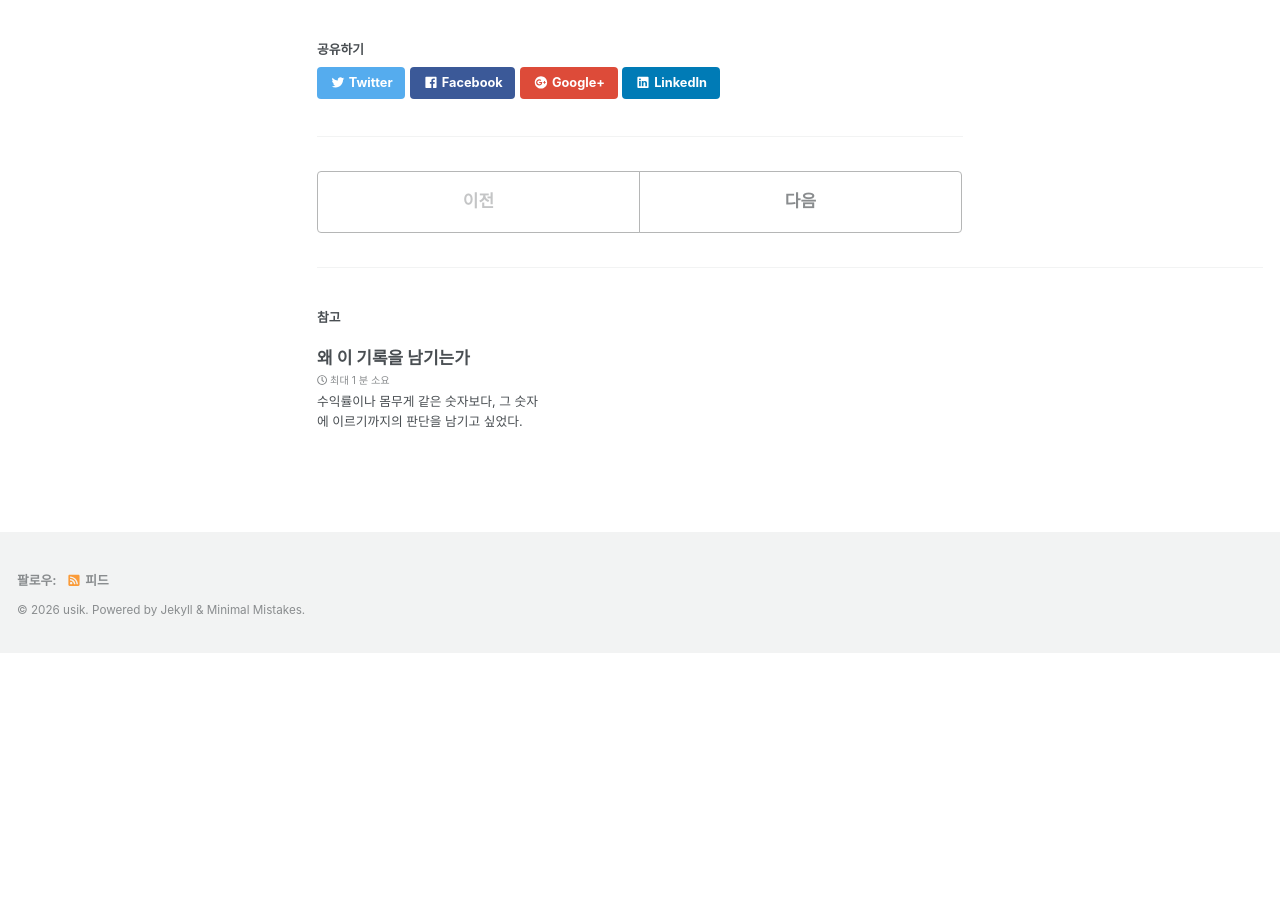
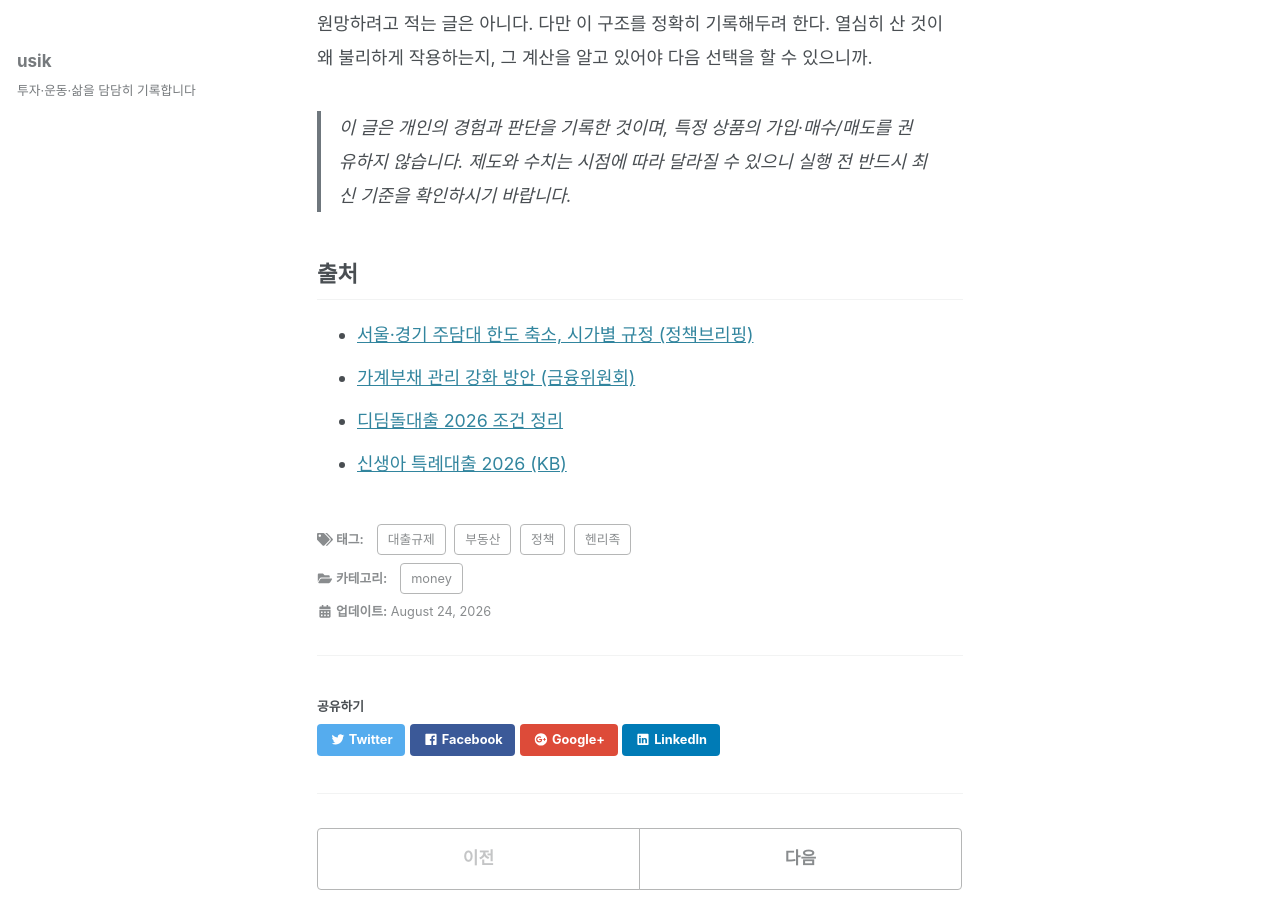
Before and after one commit to usik/usik.github.io, a Jekyll site: the page built from _posts/2026-08-24-diligence-pushed-out.md, in a window 1280 px wide and 900 px high, scrolled down 1870 px. Built offline with Jekyll 4.4.1, drawn with Linux system fonts in a browser that asks for light colours; cached includes are drawn as plain includes; nearby versions of some CDN libraries; some web fonts are replaced; before the commit the page ends 2523 px from its top, so only the background shows below that.

Commit message:
출처·이미지 추가

```diff
--- a/_posts/2026-08-24-diligence-pushed-out.md
+++ b/_posts/2026-08-24-diligence-pushed-out.md
@@ -30,6 +30,8 @@
 | 15억~25억 미만 | 4억 |
 | 25억 초과 | 2억 |
 
+![시가별 주담대 한도](/assets/images/loan-limit.svg)
+
 여기에 LTV 40%, 스트레스 DSR까지 겹친다. 서울 상급지 15억짜리 한 채를 사려면 **자기자본만 9억 안팎**이 필요하다는 뜻이다. 부모가 보태주는 종잣돈이 있는 집이라면 가능한 숫자다. 흙수저에게는 없는 숫자다.
 
 정리하면 이렇다. **도움을 받기에는 너무 부자고, 집을 사기에는 너무 가난하다.** 소득을 높였더니 정책에서 밀려났고, 그 소득으로 자산을 모았더니 마지막 남은 창구에서도 밀려났다. 그리고 그렇게 모은 자산은, 정작 사고 싶은 집 앞에서는 한참 모자란다.
@@ -39,3 +41,10 @@
 원망하려고 적는 글은 아니다. 다만 이 구조를 정확히 기록해두려 한다. 열심히 산 것이 왜 불리하게 작용하는지, 그 계산을 알고 있어야 다음 선택을 할 수 있으니까.
 
 > 이 글은 개인의 경험과 판단을 기록한 것이며, 특정 상품의 가입·매수/매도를 권유하지 않습니다. 제도와 수치는 시점에 따라 달라질 수 있으니 실행 전 반드시 최신 기준을 확인하시기 바랍니다.
+
+## 출처
+
+- [서울·경기 주담대 한도 축소, 시가별 규정 (정책브리핑)](https://www.korea.kr/news/policyNewsView.do?newsId=148950959)
+- [가계부채 관리 강화 방안 (금융위원회)](https://www.fsc.go.kr/no010101/84824)
+- [디딤돌대출 2026 조건 정리](https://brandhome.kr/didimdol-loan/)
+- [신생아 특례대출 2026 (KB)](https://kbthink.com/loan-guide/newborn-special.html)
```
Also changed, not shown: assets/images/loan-limit.svg (added).
